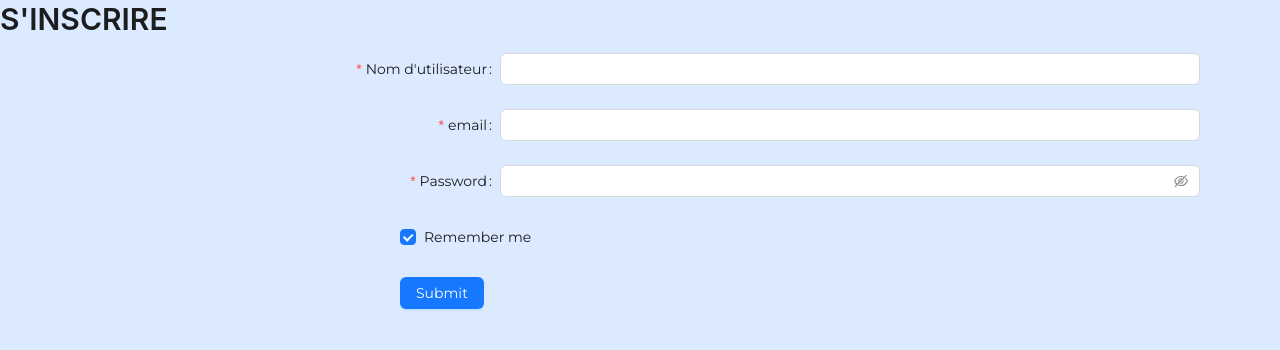
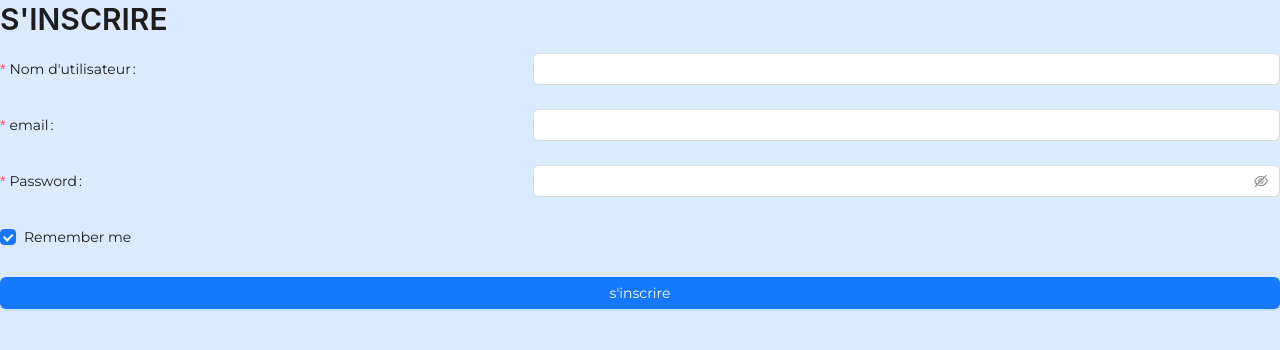
Before and after one commit to hamzabouwab/bouwab-multi-services, a React (Vite) app in the folder client/: page /signup in a window 1280 px wide. Shown: the top 350 px of the page. Built offline with nearby package versions, Linux system fonts and the light colour scheme.

Commit message:
add signup form

```diff
--- a/client/src/pages/Inscription/Inscription.tsx
+++ b/client/src/pages/Inscription/Inscription.tsx
@@ -3,9 +3,7 @@ import type { FormProps } from 'antd';
 import { Button, Checkbox, Form, Input, Typography } from 'antd';
 import axios from 'axios';
 
-
-
-const {VITE_api_url} = import.meta.env
+const { VITE_api_url } = import.meta.env;
 const Inscription: React.FC = () => {
 	type FieldType = {
 		username?: string;
@@ -20,12 +18,15 @@ const Inscription: React.FC = () => {
 		console.log('Failed:', errorInfo);
 	};
 	const onFinish: FormProps<FieldType>['onFinish'] = (values) => {
-        delete values.remember
-		axios.post(`${VITE_api_url}/user/`,values).then(result=>{
-            console.log(result.data)
-        }).catch(err=>{
-            console.log(err.message)
-        })
+		delete values.remember;
+		axios
+			.post(`${VITE_api_url}/user/`, values)
+			.then((result) => {
+				console.log(result.data);
+			})
+			.catch((err) => {
+				console.log(err.message);
+			});
 	};
 	useEffect(() => {
 		console.log(VITE_api_url);
@@ -35,10 +36,10 @@ const Inscription: React.FC = () => {
 			<Typogr level={2}>S'INSCRIRE</Typogr>
 			<Form
 				name='inscription'
+				labelAlign={'left'}
 				labelCol={{ span: 10 }}
-				wrapperCol={{ span: 16 }}
-				className='p-10 rounded-2xl border bg-white shadow-lg'
-				style={{ maxWidth: 1200 }}
+				wrapperCol={{ span: 14 }}
+				className='p-10 rounded-3xl border bg-slate-50 shadow-lg'
 				initialValues={{ remember: true }}
 				onFinish={onFinish}
 				onFinishFailed={onFinishFailed}
@@ -47,40 +48,48 @@ const Inscription: React.FC = () => {
 				<Form.Item<FieldType>
 					label="Nom d'utilisateur"
 					name='username'
-					className='font-bold'
-					rules={[{ required: true, message: 'Please input your username!' }]}
+					className='font-semibold text-slate-700'
+					rules={[
+						{
+							required: true,
+							message: 'Please input your username!',
+						},
+					]}
 				>
-					<Input />
+					<Input className='font-medium' />
 				</Form.Item>
 				<Form.Item<FieldType>
 					label='email'
 					name='email'
-					className='font-bold'
+					className='font-semibold'
 					rules={[{ required: true, message: 'Please input your email!' }]}
 				>
-					<Input type='email' />
+					<Input type='email' className='font-medium' />
 				</Form.Item>
 
 				<Form.Item<FieldType>
 					label='Password'
 					name='password'
-					className='font-bold'
+					className='font-semibold'
 					rules={[{ required: true, message: 'Please input your password!' }]}
 				>
-					<Input.Password />
+					<Input.Password className='font-medium' />
 				</Form.Item>
 
 				<Form.Item<FieldType>
 					name='remember'
 					valuePropName='checked'
-					wrapperCol={{ offset: 8, span: 16 }}
+					labelAlign='right'
+					wrapperCol={{ span: 24 }}
 				>
-					<Checkbox>Remember me</Checkbox>
+					<Checkbox className='font-semibold text-xs text-blue-600'>
+						Remember me
+					</Checkbox>
 				</Form.Item>
 
-				<Form.Item wrapperCol={{ offset: 8, span: 16 }}>
-					<Button type='primary' htmlType='submit'>
-						Submit
+				<Form.Item wrapperCol={{ span: 24 }}>
+					<Button type='primary' htmlType='submit' style={{ width: '100%' }}>
+						s'inscrire
 					</Button>
 				</Form.Item>
 			</Form>
```
Also changed, not shown: 1 other file (tests, documents, lock files or other folders).
